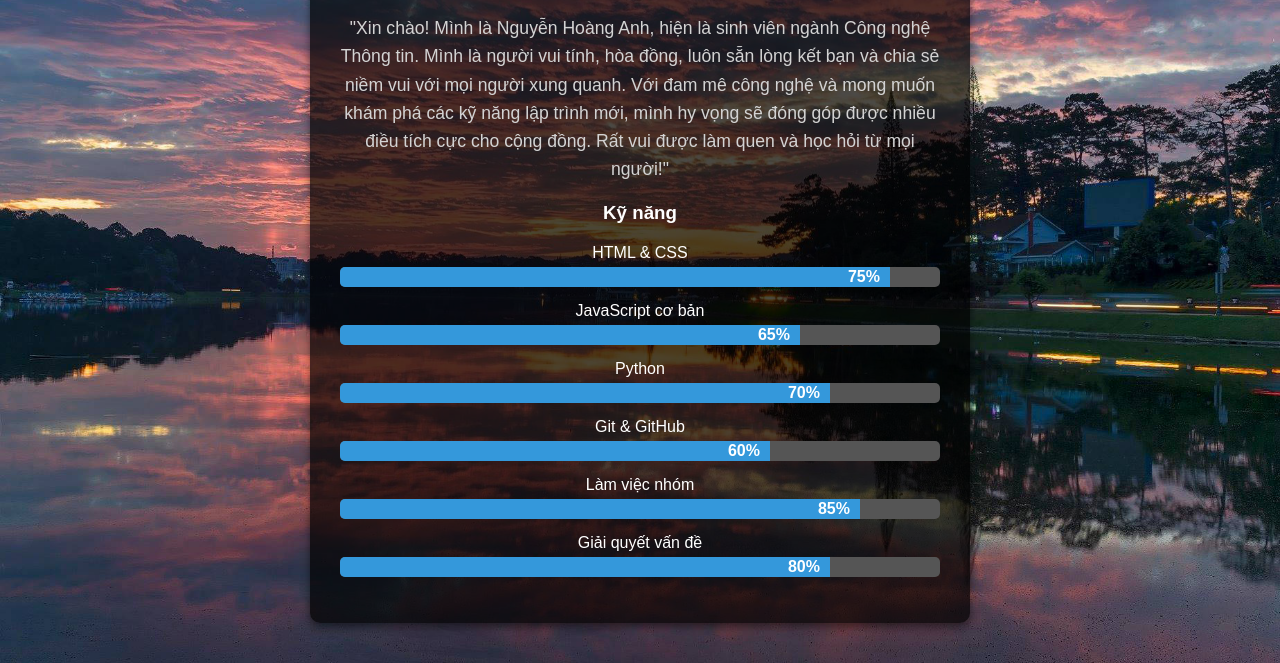
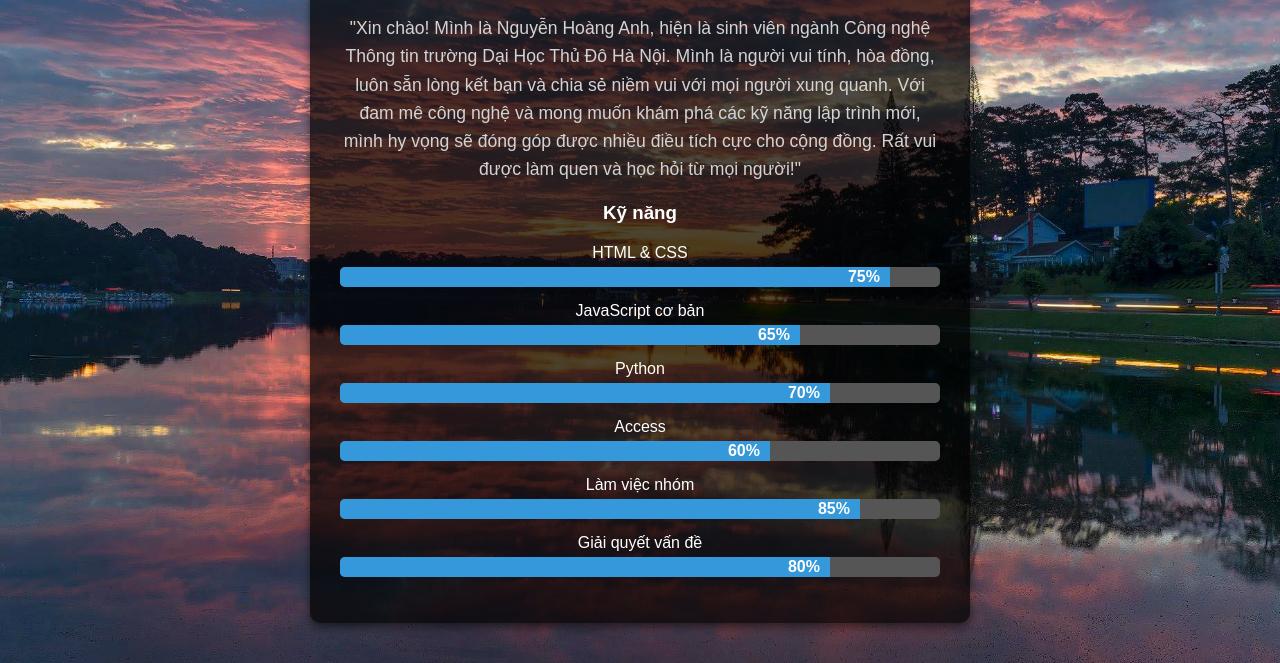
Before and after one commit to stayhome3977/Baitaplon, a plain HTML site: page Gioithieu.html in a window 1280 px wide. Shown: the part 137-800 px from the top of the page. Drawn offline with Linux system fonts and the light colour scheme.

Commit message:
Update Gioithieu.html

```diff
--- a/Gioithieu.html
+++ b/Gioithieu.html
@@ -73,7 +73,7 @@
 <body>
     <div class="profile">
         <h2>Giới thiệu về Bản thân</h2>
-        <p>"Xin chào! Mình là Nguyễn Hoàng Anh, hiện là sinh viên ngành Công nghệ Thông tin. Mình là người vui tính, hòa đồng, luôn sẵn lòng kết bạn và chia sẻ niềm vui với mọi người xung quanh. Với đam mê công nghệ và mong muốn khám phá các kỹ năng lập trình mới, mình hy vọng sẽ đóng góp được nhiều điều tích cực cho cộng đồng. Rất vui được làm quen và học hỏi từ mọi người!"</p>
+        <p>"Xin chào! Mình là Nguyễn Hoàng Anh, hiện là sinh viên ngành Công nghệ Thông tin trường Dại Học Thủ Đô Hà Nội. Mình là người vui tính, hòa đồng, luôn sẵn lòng kết bạn và chia sẻ niềm vui với mọi người xung quanh. Với đam mê công nghệ và mong muốn khám phá các kỹ năng lập trình mới, mình hy vọng sẽ đóng góp được nhiều điều tích cực cho cộng đồng. Rất vui được làm quen và học hỏi từ mọi người!"</p>
 
         <h3>Kỹ năng</h3>
         <ul class="skills">
@@ -92,7 +92,7 @@
                     <div class="progress" style="width: 80%;">70%</div>
                 </div>
             </li>
-            <li class="skill-item">Git & GitHub
+            <li class="skill-item">Access
                 <div class="progress-bar">
                     <div class="progress" style="width: 70%;">60%</div>
                 </div>
```
